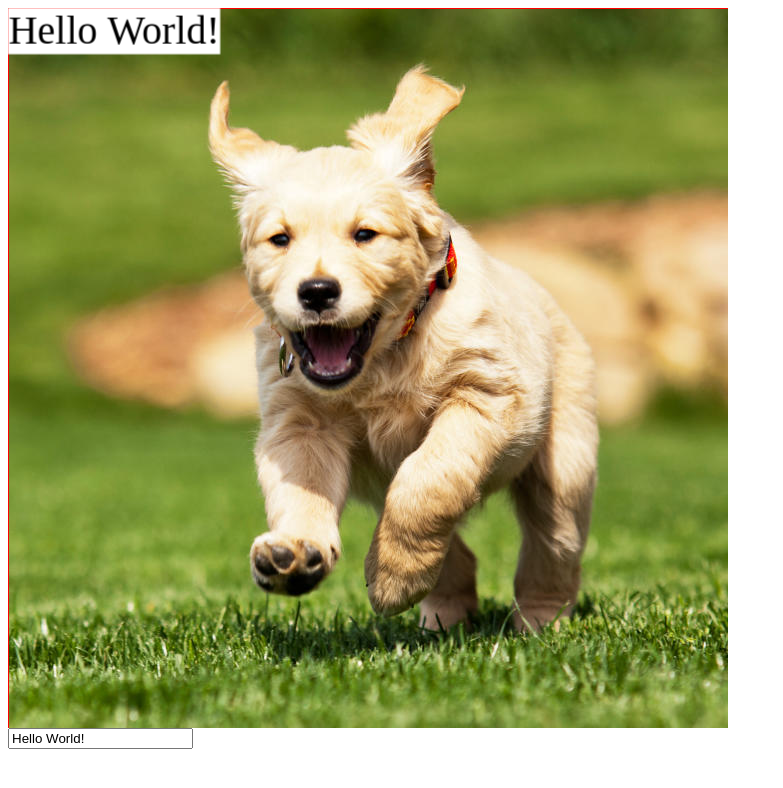
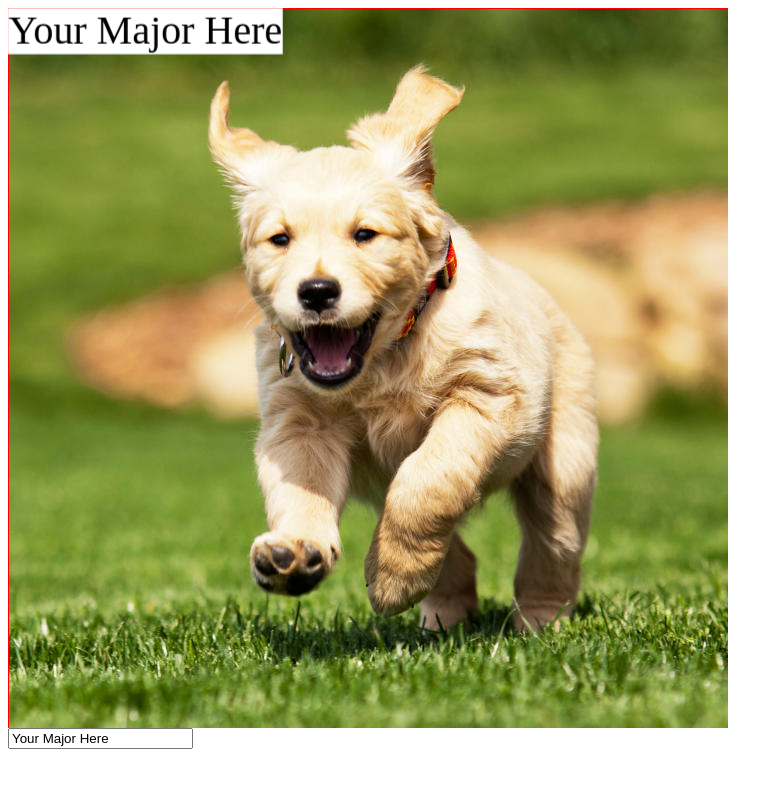
Before and after one commit to slsp8752/FaceWallBot, a plain HTML site: page moving.html in a window 1280 px wide. Shown: the whole page, without its empty margins (0-783 px from the left). Drawn offline with nearby package versions, Linux system fonts and the light colour scheme.

Commit message:
Figured out dynamic text

```diff
--- a/mover.js
+++ b/mover.js
@@ -1,25 +1,6 @@
 var img = new Image();
 img.src = "dog.jpg";
 var canvas = new fabric.Canvas("canvas");
-
-var x = document.createElement("INPUT");
-x.setAttribute("type", "text");
-x.setAttribute("value", "Hello World!");
-x.setAttribute("id", "majorInp");
-x.setAttribute("onkeyup", "updateText(this);");
-
-
-
-document.body.appendChild(x);
-//TODO update canvas text
-function updateText(inputElement)
-{
-    console.log(inputElement.value);
-	Bar.setText("my_text");
-	canvas.renderAll();
-
-}
-
 
 function render(){
 	canvas.setWidth(img.width);
@@ -32,6 +13,7 @@ function render(){
 
 img.onload = function(){
 	canvas.setBackgroundImage("dog.jpg", render);
+//TODO update canvas text
 
 	var boundingBox = new fabric.Rect({
 	  fill: 'rgba(0,0,0,0)',
@@ -45,7 +27,16 @@ img.onload = function(){
 	  stroke: "red"
 	});
 
-	var movingBox = new fabric.Text(document.getElementById("majorInp").value,{//fabric.Rect({
+	var $major = document.getElementById('major');
+	$major.value = "Your Major Here";
+
+	$major.addEventListener("keyup", function(){
+		console.log(this.value);
+		movingBox.setText(this.value);
+		canvas.renderAll();
+	}, false);
+
+	var movingBox = new fabric.Text("Your Major Here",{//fabric.Rect({
 		backgroundColor: "white",
 		hasBorders: false,
 		hasControls: false
@@ -73,4 +64,13 @@ img.onload = function(){
 
 	canvas.add(boundingBox);
 	canvas.add(movingBox);
+
+//var x = document.createElement("INPUT");
+//x.setAttribute("type", "text");
+//x.setAttribute("value", "Hello World!");
+//x.setAttribute("id", "majorInp");
+//x.setAttribute("onkeyup", "updateText(this);");
+
+
+
 };
--- a/moving.html
+++ b/moving.html
@@ -3,7 +3,9 @@
 <script src="https://ajax.googleapis.com/ajax/libs/jquery/3.1.1/jquery.min.js"></script>
 </head>
 <body>
-	<canvas id="canvas"/>
+	<canvas id="canvas"></canvas>
     <script src="fabric.js-1.7.3/dist/fabric.js"></script>
     <script src="mover.js"></script>
-</body></html>
+	<input type="text" id="major">
+</body>
+</html>
```
